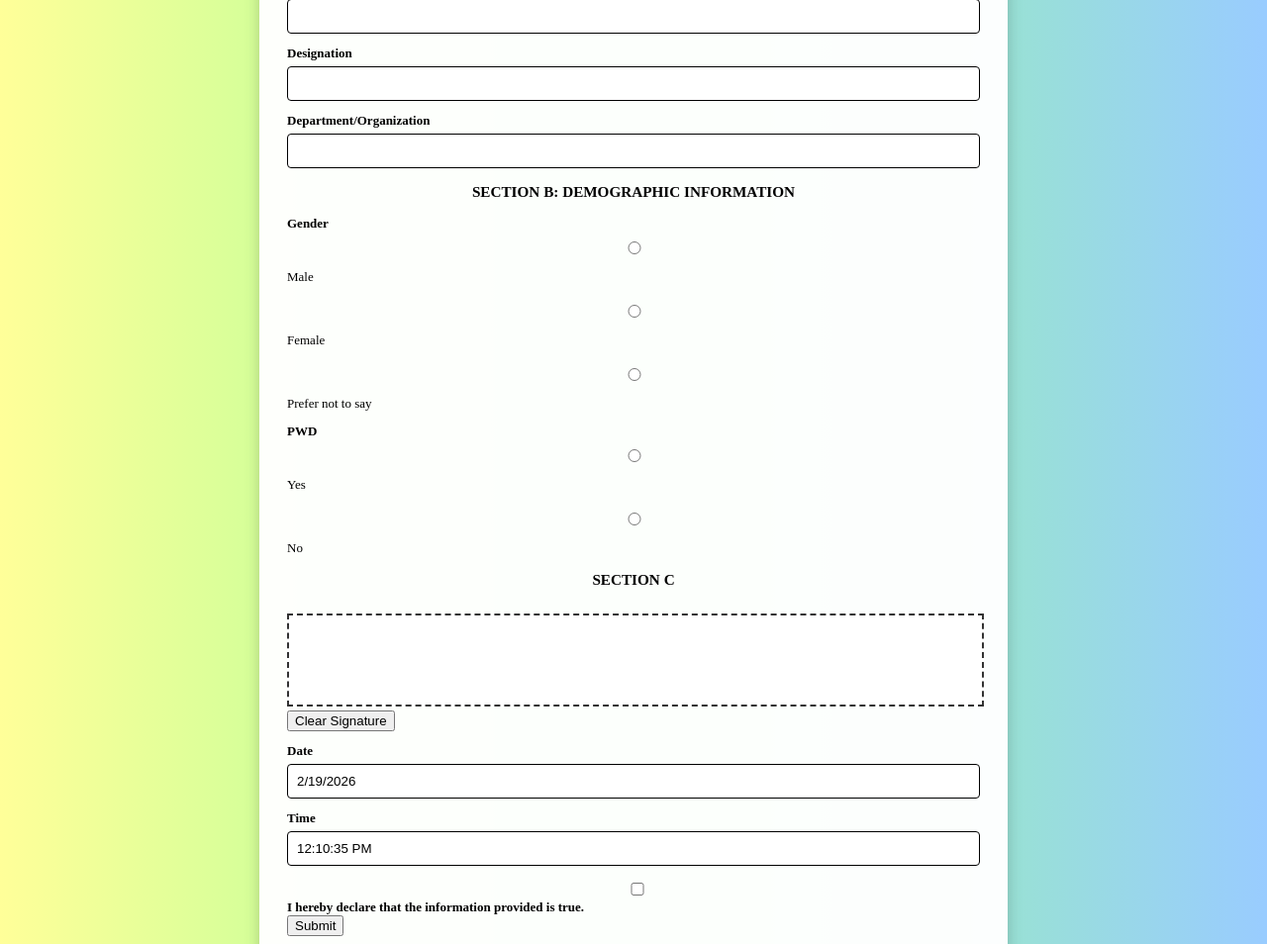
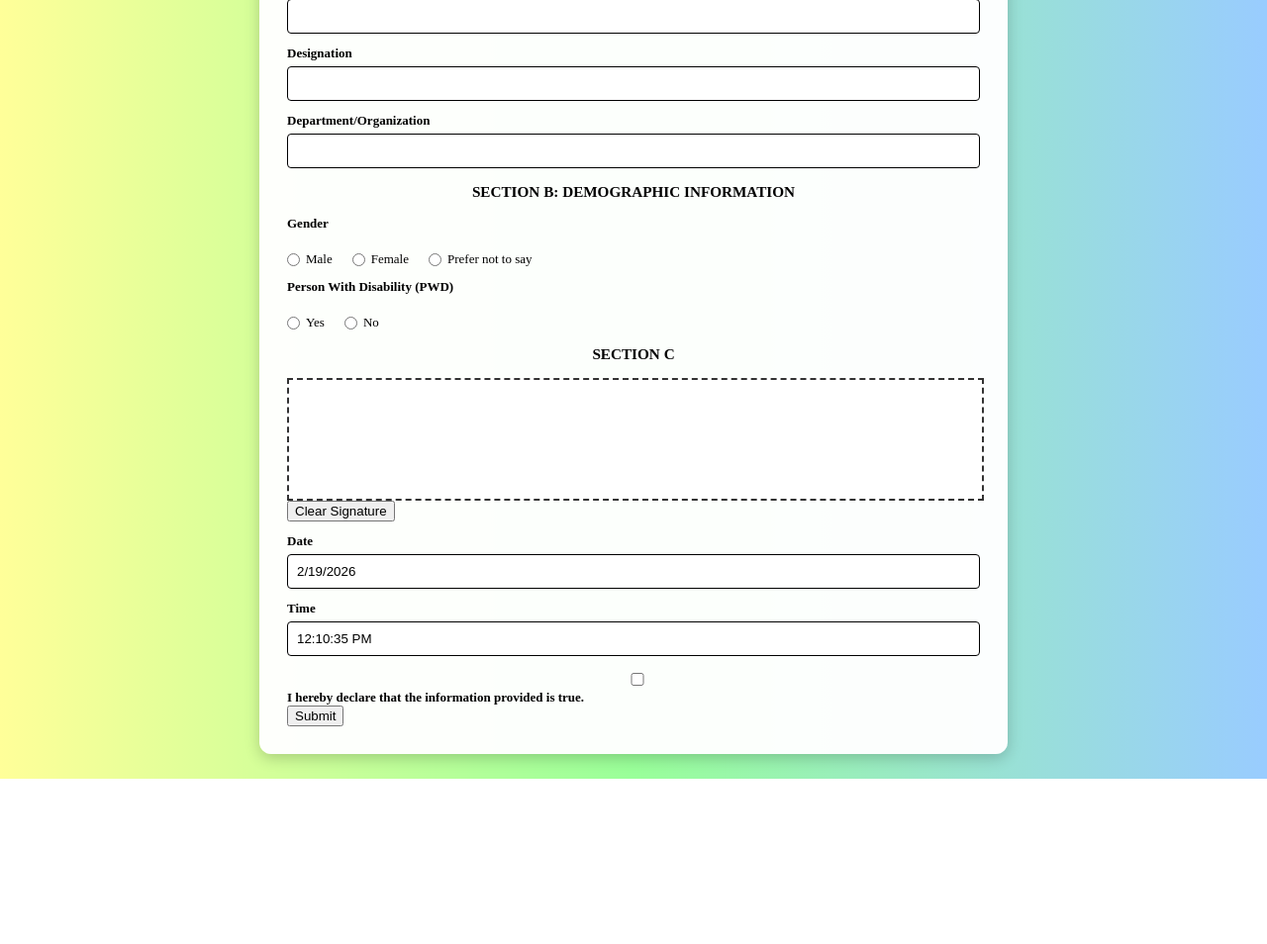
Before and after one commit to mohmutiso/MCPSB-Registration-Form, a FastAPI app: page / in a window 1280 px wide. Shown: the part 638-1592 px from the top of the page at 99% size. After the commit the page ends 1425 px from the top, so only its background shows below. Run offline with FastAPI, Linux system fonts and the light colour scheme; parts of the project's set-up code (start-up, migrations or seed data) failed here and were passed over.

Commit message:
UI fixes and form improvements

```diff
--- a/main.py
+++ b/main.py
@@ -129,7 +129,7 @@ async def submit_form(
 
         return {
             "status": "success",
-            "message": "Thank you, you have successfully registered attendance for MCPSB Meeting."
+            "message": "Thank you, you have successfully registered attendance for MCPSB Induction Meeting held at Mombasa Beach Hotel."
         }
 
     except Exception as e:
--- a/static/styles.css
+++ b/static/styles.css
@@ -87,8 +87,6 @@ input, select, textarea {
   transition: all 0.2s ease;
 }
 
-/* NICE FOCUS EFFECT */
-
 input:focus,
 select:focus {
   outline: none;
@@ -98,29 +96,45 @@ select:focus {
 
 
 /* ============================= */
-/* === RADIO / CHECKBOX GROUP === */
+/* === RADIO / CHECKBOX ALIGNMENT FIX === */
 /* ============================= */
 
 .radio-group,
 .checkbox-group {
   display: flex;
-  gap: 15px;
-  margin-top: 5px;
+  align-items: center;   /* 🔥 Align text and radio same level */
+  gap: 20px;
+  margin-top: 8px;
   flex-wrap: wrap;
+}
+
+.radio-group label,
+.checkbox-group label {
+  display: flex;
+  align-items: center;
+  gap: 6px;
+  font-weight: normal;
+}
+
+.radio-group input,
+.checkbox-group input {
+  width: auto;
+  margin: 0;
 }
 
 
 /* ============================= */
-/* === SIGNATURE CANVAS === */
+/* === SIGNATURE CANVAS (MOBILE PRO) === */
 /* ============================= */
 
 canvas {
   border: 2px dashed #333;
   width: 100%;
-  height: 90px;
+  height: 120px;        /* 🔥 bigger for finger signing */
   touch-action: none;
   margin-top: 10px;
   background: white;
+  display: block;
 }
 
 
@@ -135,10 +149,9 @@ button {
 button.clear-signature {
   background: #ff3333;
   color: #fff;
-  margin-top: 5px;
-  width: auto;
-  padding: 6px 12px;
-  font-size: 11px;
+  margin-top: 8px;
+  padding: 6px 14px;
+  font-size: 12px;
   border: none;
   cursor: pointer;
   border-radius: 4px;
@@ -146,11 +159,10 @@ button.clear-signature {
 
 button.clear-signature:hover {
   background: #cc0000;
-  transform: translateY(-1px);
 }
 
 button.submit-button {
-  margin-top: 18px;
+  margin-top: 20px;
   padding: 14px;
   width: 100%;
   background: #0052cc;
@@ -159,12 +171,11 @@ button.submit-button {
   border-radius: 6px;
   cursor: pointer;
   font-weight: bold;
-  font-size: 14px;
+  font-size: 15px;
 }
 
 button.submit-button:hover {
   background: #003d99;
-  transform: translateY(-2px);
 }
 
 
@@ -225,9 +236,6 @@ button.submit-button:hover {
   background: #003d99;
 }
 
-
-/* ANIMATION */
-
 @keyframes scaleIn {
   from { transform: scale(.8); opacity: 0; }
   to { transform: scale(1); opacity: 1; }
@@ -246,18 +254,17 @@ button.submit-button:hover {
   }
 
   canvas {
-    height: 75px;
+    height: 140px;   /* 🔥 even bigger on mobile */
   }
 
   .logo {
     width: 150px;
   }
-
 }
 
 
 /* ============================= */
-/* === PRINT / PDF MODE (LEVEL 1000) === */
+/* === PRINT / PDF MODE === */
 /* ============================= */
 
 @media print {
--- a/templates/index.html
+++ b/templates/index.html
@@ -72,7 +72,7 @@ to{transform:scale(1);opacity:1;}
 <h2>Attendance Registered Successfully</h2>
 
 <p>
-Thank you, you have successfully registered attendance for
+Thank you, you have successfully registered attendance for MCPSB Induction Meeting held at Mombasa Beach Hotel.
 <strong>MCPSB Meeting</strong>.
 </p>
 
@@ -144,16 +144,17 @@ Web: www.makuenipsb.go.ke
 
 <label>Gender</label>
 <div class="radio-group">
-<input type="radio" name="gender" value="Male" required> Male
-<input type="radio" name="gender" value="Female"> Female
-<input type="radio" name="gender" value="Prefer not to say"> Prefer not to say
+<label><input type="radio" name="gender" value="Male" required> Male</label>
+<label><input type="radio" name="gender" value="Female"> Female</label>
+<label><input type="radio" name="gender" value="Prefer not to say"> Prefer not to say</label>
 </div>
 
-<label>PWD</label>
+<label>Person With Disability (PWD)</label>
 <div class="radio-group">
-<input type="radio" name="pwd" value="Yes" onclick="togglePWD(true)"> Yes
-<input type="radio" name="pwd" value="No" onclick="togglePWD(false)"> No
+<label><input type="radio" name="pwd" value="Yes" onclick="togglePWD(true)"> Yes</label>
+<label><input type="radio" name="pwd" value="No" onclick="togglePWD(false)"> No</label>
 </div>
+
 
 <div id="pwdDetails" class="checkbox-group" style="display:none;">
 <input type="checkbox" name="disability_category" value="Physical"> Physical
```
